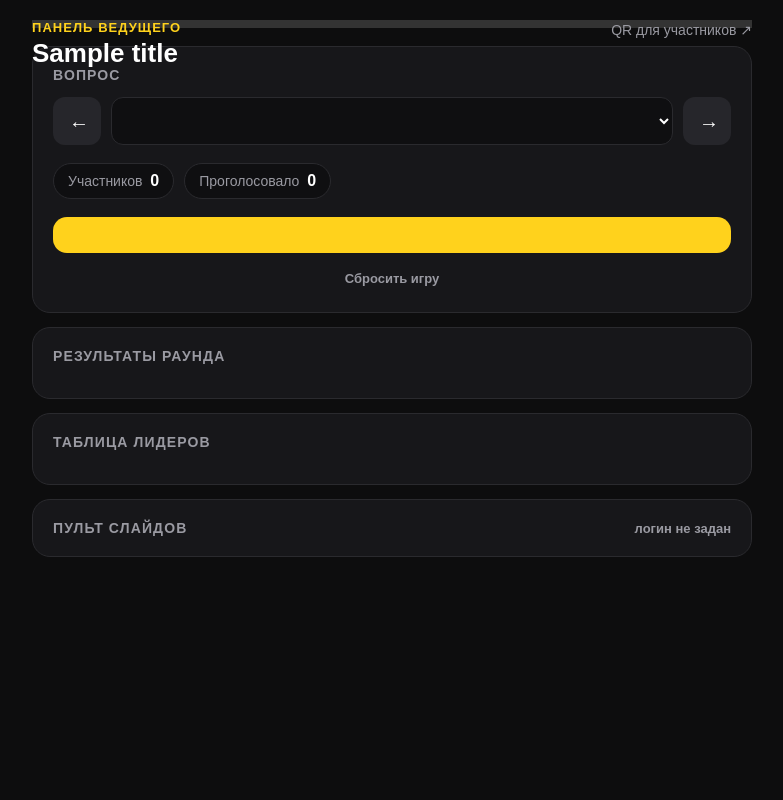
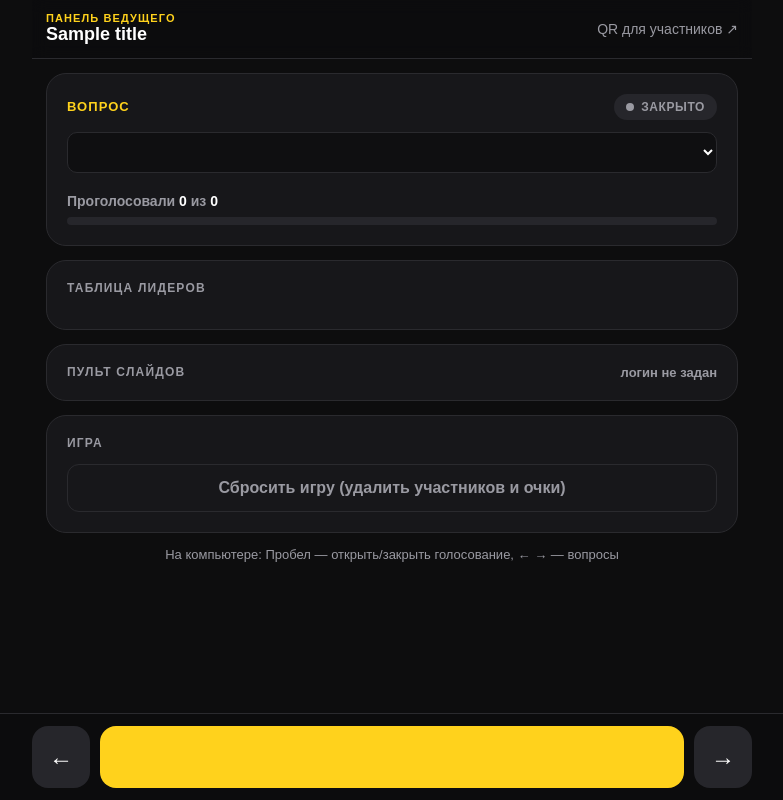
Before and after one commit to antonborodin53128-dot/quiz-builder, a Flask app: template templates/host.html in a window 1280 px wide. Shown: the whole page, without its empty margins (248-1031 px from the left). Run offline with Flask 3, Linux system fonts and the light colour scheme; the template is opened without the code that fills it: most values are stand-ins (such as "Sample title", 1, 10 or a date in 2020); lists and menus that the app fills with data are empty.

Commit message:
Страница ведущего: крупная нижняя панель действий, живые полосы ответов, статус голосования, клавиши, экран не гаснет
Co-Authored-By: Claude Sonnet 5.5 <noreply@anthropic.com>
Claude-Session: https://claude.ai/code/session_01DG4DxQZPLHbU8mcJYxpbYj

```diff
--- a/app.py
+++ b/app.py
@@ -417,7 +417,7 @@ def admin_state(qid):
             for i, f in enumerate(F)
         ]
         return jsonify(
-            label=F[r][4], current=r + 1, total=len(F), items=items, open=g["open"],
+            label=F[r][4], current=r + 1, total=len(F), items=items, open=g["open"], done=r in g["closed"],
             question=qq["question"], answers=qq["options"], correct=qq["correct"], counts=counts,
             players=len(g["players"]), voted=sum(counts), leaders=leaderboard(qid),
         )
--- a/templates/host.html
+++ b/templates/host.html
@@ -2,96 +2,130 @@
 <html lang="ru">
 <head>
 <meta charset="utf-8">
-<meta name="viewport" content="width=device-width,initial-scale=1">
+<meta name="viewport" content="width=device-width,initial-scale=1,viewport-fit=cover">
+<meta name="theme-color" content="#0d0d0e">
 <link rel="stylesheet" href="/static/style.css">
 <title>Ведущий — {{ title }}</title>
 <style>
-:root{--bg:#0d0d0e;--card:#17171a;--line:#2a2a2e;--yellow:#ffd21c;--green:#52d273;--red:#ff6b6b;--muted:#9a9aa2}
-body{background:var(--bg)}
-.w{max-width:720px;padding:20px 16px 60px}
-.bar{display:flex;justify-content:space-between;align-items:flex-start;gap:16px;margin-bottom:18px}
-.eyebrow{color:var(--yellow);font-weight:900;font-size:13px;letter-spacing:.08em}
-.quiz-title{font-size:26px;font-weight:900;line-height:1.15;margin:4px 0 0}
-.qr-link{color:var(--muted);font-size:14px;text-decoration:none;white-space:nowrap;padding-top:2px}
+:root{--bg:#0d0d0e;--card:#17171a;--card2:#0f0f11;--line:#2a2a2e;--yellow:#ffd21c;--green:#52d273;--red:#ff6b6b;--muted:#9a9aa2;--btn:#26262b}
+*{box-sizing:border-box}
+body{background:var(--bg);-webkit-tap-highlight-color:transparent}
+button{margin:0;font-family:inherit;cursor:pointer;transition:filter .12s,transform .06s}
+button:active{transform:scale(.98);filter:brightness(.85)}
+.w{max-width:720px;margin:0 auto;padding:0 14px calc(120px + env(safe-area-inset-bottom))}
+
+/* верхняя панель */
+.top{position:sticky;top:0;z-index:5;background:rgba(13,13,14,.92);backdrop-filter:blur(8px);margin:0 -14px;padding:12px 14px;border-bottom:1px solid var(--line);display:flex;justify-content:space-between;align-items:center;gap:12px}
+.top .name{min-width:0;flex:1}
+.eyebrow{color:var(--yellow);font-weight:900;font-size:11px;letter-spacing:.1em;white-space:nowrap}
+.quiz-title{font-size:18px;font-weight:900;line-height:1.2;overflow:hidden;display:-webkit-box;-webkit-line-clamp:2;-webkit-box-orient:vertical}
+.top-right{display:flex;align-items:center;gap:14px;flex-shrink:0}
+.pill{display:inline-flex;align-items:center;gap:7px;padding:6px 12px;border-radius:999px;font-size:12px;font-weight:900;letter-spacing:.05em;background:var(--btn);color:var(--muted)}
+.pill:before{content:"";width:8px;height:8px;border-radius:50%;background:currentColor}
+.pill.live{background:rgba(82,210,115,.15);color:var(--green)}
+.pill.live:before{animation:pulse 1.2s infinite}
+.pill.done{background:rgba(255,210,28,.12);color:var(--yellow)}
+@keyframes pulse{50%{opacity:.25}}
+.qr-link{color:var(--muted);font-size:14px;text-decoration:none;white-space:nowrap}
 .qr-link:hover{color:var(--yellow);text-decoration:underline}
 
-.card{background:var(--card);border:1px solid var(--line);border-radius:18px;padding:20px;margin-top:14px}
-.card h2{margin:0 0 14px;font-size:14px;letter-spacing:.08em;color:var(--muted);font-weight:800}
+/* карточки */
+.card{background:var(--card);border:1px solid var(--line);border-radius:20px;padding:20px;margin-top:14px}
+.card h2{margin:0 0 14px;font-size:12px;letter-spacing:.1em;color:var(--muted);font-weight:800}
+.hero-head{display:flex;justify-content:space-between;align-items:center;gap:10px;flex-wrap:wrap}
+.label{color:var(--yellow);font-weight:900;font-size:13px;letter-spacing:.08em}
+.jumprow{margin-top:12px}
+.jump{background:var(--card2);color:#fff;border:1px solid var(--line);border-radius:10px;padding:10px 12px;font-size:15px;width:100%}
+#q{font-size:clamp(24px,5vw,34px);line-height:1.2;margin:14px 0 20px;font-weight:900}
 
-.round-nav{display:grid;grid-template-columns:48px 1fr 48px;gap:10px;align-items:center}
-.round-nav button{margin:0;height:48px;border-radius:12px;font-size:20px;background:#26262b;color:#fff}
-.round-nav button:disabled{opacity:.35}
-.round-nav select{height:48px;border-radius:12px;font-size:17px;font-weight:700;text-align:center;text-align-last:center;background:#0f0f11;border:1px solid var(--line);color:#fff;width:100%}
-#q{font-size:clamp(22px,4vw,30px);line-height:1.2;margin:18px 0 0;font-weight:900}
+/* ответы с живыми полосами */
+.ans{position:relative;display:flex;align-items:center;gap:12px;padding:14px;border:1px solid var(--line);border-radius:14px;margin-top:10px;background:var(--card2);overflow:hidden}
+.ans .afill{position:absolute;inset:0 auto 0 0;background:rgba(255,210,28,.18);transition:width .4s;z-index:0}
+.ans>*:not(.afill){position:relative;z-index:1}
+.ans .let{width:34px;height:34px;flex-shrink:0;border-radius:10px;background:var(--btn);display:flex;align-items:center;justify-content:center;font-weight:900}
+.ans .txt{flex:1;font-weight:700;font-size:17px;line-height:1.25;min-width:0}
+.ans .num{text-align:right;font-weight:900;font-size:18px;line-height:1.1}
+.ans .num small{display:block;color:var(--muted);font-size:12px;font-weight:700}
+.ans.right{border-color:rgba(82,210,115,.6)}
+.ans.right .afill{background:rgba(82,210,115,.2)}
+.ans.right .let{background:var(--green);color:#111}
 
-.stats{display:flex;gap:10px;margin-top:16px;flex-wrap:wrap}
-.chip{background:#0f0f11;border:1px solid var(--line);border-radius:999px;padding:8px 14px;font-size:14px;color:var(--muted)}
-.chip b{color:#fff;font-size:16px;margin-left:4px}
+.progress{margin-top:18px}
+.progress .row{display:flex;justify-content:space-between;color:var(--muted);font-size:14px;font-weight:700}
+.progress .row b{color:#fff}
+.track{height:8px;background:var(--btn);border-radius:99px;margin-top:8px;overflow:hidden}
+.track i{display:block;height:100%;background:var(--yellow);border-radius:99px;transition:width .4s}
 
-.main-btn{display:block;width:100%;margin:18px 0 0;padding:18px;border-radius:14px;font-size:18px;font-weight:900;letter-spacing:.03em}
-.main-btn.open{background:var(--yellow);color:#111}
-.main-btn.close{background:var(--red);color:#111}
-.reset{display:block;margin:12px auto 0;background:none;color:var(--muted);font-size:13px;font-weight:600;padding:6px 10px}
-.reset:hover{color:var(--red)}
-
-.answer{margin-top:14px}
-.answer:first-of-type{margin-top:0}
-.answer .row{display:flex;justify-content:space-between;gap:12px;align-items:baseline}
-.answer .name{font-weight:700}
-.answer .pct{color:var(--muted);font-weight:700;white-space:nowrap}
-.answer.right .name,.answer.right .pct{color:var(--green)}
-.bar-track{height:10px;background:#26262b;border-radius:99px;margin-top:7px;overflow:hidden}
-.bar-fill{height:100%;background:var(--yellow);border-radius:99px;transition:width .4s}
-.answer.right .bar-fill{background:var(--green)}
-
+/* лидеры */
 table{width:100%;border-collapse:collapse}
-td{padding:11px 4px;border-bottom:1px solid var(--line)}
+td{padding:12px 4px;border-bottom:1px solid var(--line);font-size:17px}
 tr:last-child td{border-bottom:0}
 td:last-child{text-align:right;font-weight:900}
-.place{color:var(--muted);display:inline-block;width:28px}
+.place{display:inline-block;width:30px;color:var(--muted);font-weight:900}
 tr:nth-child(1) .place{color:var(--yellow)}
+.more{display:block;width:100%;margin-top:10px;background:none;color:var(--muted);font-weight:700;padding:10px}
+.muted{color:var(--muted)}
 
-.remote-head{display:flex;justify-content:space-between;align-items:center;gap:10px;cursor:pointer;margin-bottom:0}
+/* пульт слайдов */
+.remote-head{display:flex;justify-content:space-between;align-items:center;gap:10px;cursor:pointer}
 .remote-head h2{margin:0}
 .status{font-size:13px;font-weight:800;color:var(--muted)}
 .remote-body{display:none;margin-top:16px}
 .remote.open .remote-body{display:block}
 .remote-row{display:flex;gap:8px;flex-wrap:wrap}
-.remote-row input{flex:1;min-width:140px;padding:12px;background:#0f0f11;color:#fff;border:1px solid var(--line);border-radius:10px}
-.remote-row button{margin:0;background:#26262b;color:#fff}
+.remote-row input{flex:1;min-width:140px;padding:13px;background:var(--card2);color:#fff;border:1px solid var(--line);border-radius:10px;font-size:16px}
+.remote-row button{background:var(--btn);color:#fff;border-radius:10px;padding:13px 14px;font-weight:800}
 .remote-nav{display:grid;grid-template-columns:1fr 1fr;gap:10px;margin-top:12px}
-.remote-nav button{margin:0;padding:18px 8px;border-radius:12px;font-weight:900;background:#26262b;color:#fff}
+.remote-nav button{padding:22px 8px;border-radius:14px;font-weight:900;font-size:16px;background:var(--btn);color:#fff}
 .remote-nav button:last-child{background:var(--yellow);color:#111}
-.muted{color:var(--muted)}
+
+.danger{width:100%;background:none;border:1px solid var(--line);color:var(--muted);border-radius:12px;padding:14px;font-weight:700}
+.danger:hover{border-color:var(--red);color:var(--red)}
+.hint{color:var(--muted);font-size:13px;text-align:center;margin-top:14px}
+
+/* нижняя панель действий */
+.actionbar{position:fixed;left:0;right:0;bottom:0;z-index:6;background:rgba(13,13,14,.95);backdrop-filter:blur(10px);border-top:1px solid var(--line);padding:12px 14px calc(12px + env(safe-area-inset-bottom))}
+.actionbar-in{max-width:720px;margin:0 auto;display:grid;grid-template-columns:58px 1fr 58px;gap:10px}
+.nav{height:62px;border-radius:16px;background:var(--btn);color:#fff;font-size:24px;font-weight:900}
+.nav:disabled{opacity:.3}
+.main{height:62px;border-radius:16px;font-size:17px;font-weight:900;letter-spacing:.03em;line-height:1.1;padding:0 10px}
+.main.open{background:var(--yellow);color:#111}
+.main.close{background:var(--red);color:#111}
+.main.next{background:var(--green);color:#111}
+.main:disabled{background:var(--btn);color:var(--muted)}
+.reopen{display:none;max-width:720px;margin:0 auto 10px;width:100%;background:none;color:var(--muted);font-weight:700;font-size:14px;padding:4px}
+.reopen.show{display:block}
+@media(max-width:420px){.main{font-size:15px;letter-spacing:0}.qr-link{font-size:13px}.quiz-title{font-size:16px}.ans .txt{font-size:16px}}
 </style>
 </head>
 <body>
 <div class="w">
-  <div class="bar">
-    <div>
+  <div class="top">
+    <div class="name">
       <div class="eyebrow">ПАНЕЛЬ ВЕДУЩЕГО</div>
       <div class="quiz-title">{{ title }}</div>
     </div>
-    <a class="qr-link" href="/qr/{{ qid }}" target="_blank" rel="noopener">QR для участников ↗</a>
+    <div class="top-right">
+      <a class="qr-link" href="/qr/{{ qid }}" target="_blank" rel="noopener">QR для участников ↗</a>
+    </div>
   </div>
 
   <div class="card">
-    <h2 id="lbl">ВОПРОС</h2>
-    <div class="round-nav">
-      <button id="prev" onclick="step(-1)" aria-label="Предыдущий раунд">←</button>
-      <select id="sel" onchange="rnd()"></select>
-      <button id="next" onclick="step(1)" aria-label="Следующий раунд">→</button>
+    <div class="hero-head">
+      <div id="lbl" class="label">ВОПРОС</div>
+      <span id="pill" class="pill">ЗАКРЫТО</span>
+    </div>
+    <div class="jumprow">
+      <select id="sel" class="jump" onchange="jump()" aria-label="Перейти к вопросу"></select>
     </div>
     <div id="q"></div>
-    <div class="stats">
-      <span class="chip">Участников <b id="players">0</b></span>
-      <span class="chip">Проголосовало <b id="voted">0</b></span>
+    <div id="answers"></div>
+    <div class="progress">
+      <div class="row"><span>Проголосовали <b id="voted">0</b> из <b id="players">0</b></span><span id="pct"></span></div>
+      <div class="track"><i id="prog" style="width:0"></i></div>
     </div>
-    <button id="tog" class="main-btn open" onclick="act('toggle')"></button>
-    <button class="reset" onclick="reset()">Сбросить игру</button>
   </div>
 
-  <div class="card"><h2>РЕЗУЛЬТАТЫ РАУНДА</h2><div id="res"></div></div>
   <div class="card"><h2>ТАБЛИЦА ЛИДЕРОВ</h2><div id="lead"></div></div>
 
   <div class="card remote" id="remote">
@@ -101,15 +135,27 @@ tr:nth-child(1) .place{color:var(--yellow)}
     </div>
     <div class="remote-body">
       <div class="remote-row">
-        <input id="pptLogin" placeholder="Логин пульта">
+        <input id="pptLogin" placeholder="Логин пульта" autocomplete="off">
         <button onclick="savePptLogin()">ПОДКЛЮЧИТЬ</button>
         <button onclick="resetPptLogin()">СБРОСИТЬ ЛОГИН</button>
       </div>
       <div class="remote-nav">
-        <button onclick="ppt('prev')">← ПРЕДЫДУЩИЙ СЛАЙД</button>
-        <button onclick="ppt('next')">СЛЕДУЮЩИЙ СЛАЙД →</button>
+        <button onclick="ppt('prev')">← СЛАЙД НАЗАД</button>
+        <button onclick="ppt('next')">СЛАЙД ВПЕРЁД →</button>
       </div>
     </div>
+  </div>
+
+  <div class="card"><h2>ИГРА</h2><button class="danger" onclick="reset()">Сбросить игру (удалить участников и очки)</button></div>
+  <div class="hint">На компьютере: Пробел — открыть/закрыть голосование, ← → — вопросы</div>
+</div>
+
+<div class="actionbar">
+  <button id="reopen" class="reopen" onclick="act('toggle')">Открыть голосование по этому вопросу заново</button>
+  <div class="actionbar-in">
+    <button id="prev" class="nav" onclick="step(-1)" aria-label="Предыдущий вопрос">←</button>
+    <button id="main" class="main open" onclick="mainAction()"></button>
+    <button id="next" class="nav" onclick="step(1)" aria-label="Следующий вопрос">→</button>
   </div>
 </div>
 
@@ -119,38 +165,79 @@ const KEY=new URLSearchParams(location.search).get("k")||"";
 const LETTERS="АБВГДЕЖЗ";
 const esc=s=>String(s).replace(/[&<>"']/g,m=>({"&":"&amp;","<":"&lt;",">":"&gt;",'"':"&quot;","'":"&#39;"}[m]));
 const base=`/api/q/${QID}/admin`;
-let total=0,current=1;
+let st=null,busy=false,showAll=false;
 
 async function act(a,e={}){
-  await fetch(`${base}/action?k=${encodeURIComponent(KEY)}`,{method:"POST",headers:{"Content-Type":"application/json"},body:JSON.stringify({action:a,...e})});
+  if(busy)return;busy=true;
+  try{await fetch(`${base}/action?k=${encodeURIComponent(KEY)}`,{method:"POST",headers:{"Content-Type":"application/json"},body:JSON.stringify({action:a,...e})})}
+  finally{busy=false}
   load();
 }
-function rnd(){act("round",{round:+sel.value})}
-function step(d){const n=current+d;if(n>=1&&n<=total)act("round",{round:n})}
+function jump(){act("round",{round:+sel.value})}
+function step(d){if(!st)return;const n=st.current+d;if(n>=1&&n<=st.total)act("round",{round:n})}
+function mainAction(){
+  if(!st)return;
+  if(st.done)step(1);        // голосование закончено → следующий вопрос
+  else act("toggle");        // открыть / закрыть
+}
 function reset(){if(confirm("Удалить участников, голоса и очки?"))act("reset")}
 
-async function load(){
-  const resp=await fetch(`${base}?k=${encodeURIComponent(KEY)}`);
-  if(!resp.ok)return;
-  const d=await resp.json();
+function render(d){
+  st=d;
+  // подпись, вопрос, переход
+  lbl.textContent=d.label;q.textContent=d.question;
   const sig=d.items.map(i=>i.label).join("|");
   if(sel.dataset.sig!==sig){sel.innerHTML="";d.items.forEach(i=>sel.add(new Option(i.label,i.n)));sel.dataset.sig=sig}
-  total=d.total;current=d.current;sel.value=d.current;
-  prev.disabled=d.current<=1;next.disabled=d.current>=d.total;
-  lbl.textContent=d.label;
-  q.textContent=d.question;
-  players.textContent=d.players;voted.textContent=d.voted;
-  tog.textContent=d.open?"ЗАКРЫТЬ ГОЛОСОВАНИЕ":"ОТКРЫТЬ ГОЛОСОВАНИЕ";
-  tog.className="main-btn "+(d.open?"close":"open");
-  const t=Math.max(1,d.voted);
-  res.innerHTML=d.answers.map((x,i)=>{
-    const p=Math.round(d.counts[i]*100/t);
-    return `<div class="answer ${i===d.correct?"right":""}">
-      <div class="row"><span class="name">${LETTERS[i]}. ${esc(x)}${i===d.correct?" ✓":""}</span><span class="pct">${d.counts[i]} · ${p}%</span></div>
-      <div class="bar-track"><div class="bar-fill" style="width:${d.counts[i]*100/t}%"></div></div></div>`}).join("");
-  lead.innerHTML=d.leaders.length?"<table>"+d.leaders.map((x,i)=>`<tr><td><span class="place">${i+1}</span>${esc(x.name)}</td><td>${x.score}</td></tr>`).join("")+"</table>":"<span class=muted>Пока нет участников</span>";
+  sel.value=d.current;
+  // статус
+  pill.textContent=d.open?"ГОЛОСОВАНИЕ ИДЁТ":d.done?"ЗАВЕРШЕНО":"ЗАКРЫТО";
+  pill.className="pill "+(d.open?"live":d.done?"done":"");
+  // ответы
+  const total=Math.max(1,d.voted);
+  answers.innerHTML=d.answers.map((x,i)=>{
+    const p=Math.round(d.counts[i]*100/total);
+    return `<div class="ans ${i===d.correct?"right":""}"><div class="afill" style="width:${d.counts[i]*100/total}%"></div>
+      <div class="let">${LETTERS[i]}</div><div class="txt">${esc(x)}${i===d.correct?" ✓":""}</div>
+      <div class="num">${d.counts[i]}<small>${d.voted?p+"%":"—"}</small></div></div>`}).join("");
+  voted.textContent=d.voted;players.textContent=d.players;
+  const share=d.players?Math.round(d.voted*100/d.players):0;
+  pct.textContent=d.players?share+"%":"";prog.style.width=Math.min(100,share)+"%";
+  // нижняя панель
+  const last=d.current>=d.total;
+  prev.disabled=d.current<=1;next.disabled=last;
+  main.disabled=false;
+  if(d.open){main.textContent="ЗАКРЫТЬ ГОЛОСОВАНИЕ";main.className="main close"}
+  else if(d.done){
+    if(last){main.textContent="ВОПРОСЫ ЗАКОНЧИЛИСЬ";main.className="main";main.disabled=true}
+    else{main.textContent="СЛЕДУЮЩИЙ ВОПРОС →";main.className="main next"}
+  }else{main.textContent="ОТКРЫТЬ ГОЛОСОВАНИЕ";main.className="main open"}
+  reopen.classList.toggle("show",d.done&&!d.open);
+  // лидеры
+  const L=d.leaders,vis=showAll?L:L.slice(0,10);
+  lead.innerHTML=L.length?`<table>${vis.map((x,i)=>`<tr><td><span class="place">${i+1}</span>${esc(x.name)}</td><td>${x.score}</td></tr>`).join("")}</table>`
+    +(L.length>10?`<button class="more" onclick="showAll=!showAll;render(st)">${showAll?"Свернуть":"Показать всех ("+L.length+")"}</button>`:""):"<span class=muted>Пока нет участников. Покажите им QR-код.</span>";
+}
+async function load(){
+  try{
+    const r=await fetch(`${base}?k=${encodeURIComponent(KEY)}`,{cache:"no-store"});
+    if(r.ok)render(await r.json());
+  }catch(e){}
 }
 setInterval(load,1000);load();
+
+/* клавиши на компьютере */
+addEventListener("keydown",e=>{
+  if(["INPUT","SELECT","TEXTAREA"].includes(document.activeElement.tagName))return;
+  if(e.code==="Space"||e.code==="Enter"){e.preventDefault();mainAction()}
+  else if(e.code==="ArrowLeft")step(-1);
+  else if(e.code==="ArrowRight")step(1);
+});
+
+/* экран телефона не гаснет во время игры */
+let wake=null;
+async function keepAwake(){try{if("wakeLock" in navigator)wake=await navigator.wakeLock.request("screen")}catch(e){}}
+document.addEventListener("visibilitychange",()=>{if(document.visibilityState==="visible")keepAwake()});
+keepAwake();
 
 /* Пульт презентаций */
 const pptLogin=document.getElementById("pptLogin"),pptStatus=document.getElementById("pptStatus");
@@ -171,7 +258,7 @@ function resetPptLogin(){
 }
 async function ppt(command){
   const login=activePptLogin;
-  if(!login){alert("Введите логин пульта и нажмите ПОДКЛЮЧИТЬ");return}
+  if(!login){document.getElementById("remote").classList.add("open");pptLogin.focus();return}
   try{await fetch("/api/presentation/command",{method:"POST",headers:{"Content-Type":"application/json"},body:JSON.stringify({login,command})})}catch(e){}
 }
 async function pptHeartbeat(){
```
